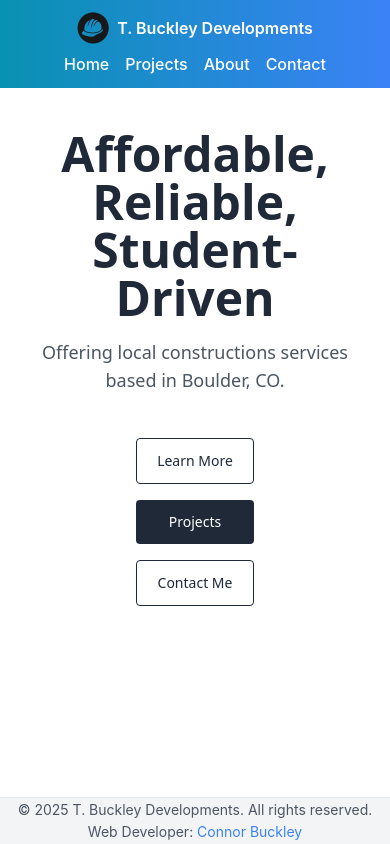
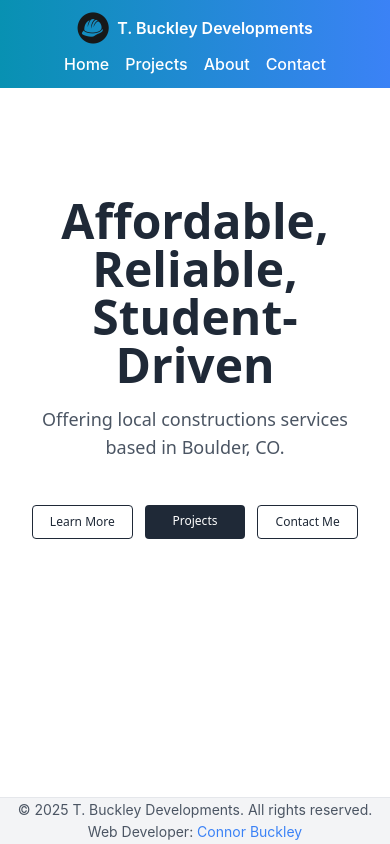
Before and after one commit to connorb0531/construction-website, a React (Create React App) app in the folder client/: page / in a window 390 px wide. Built offline with nearby package versions, Linux system fonts and the light colour scheme; no server answers.

Commit message:
Update Home: main buttons for smaller screen layout

```diff
--- a/client/src/pages/HomePage.js
+++ b/client/src/pages/HomePage.js
@@ -11,26 +11,27 @@ function HomePage() {
         <p className="text-lg sm:text-xl text-gray-600 max-w-2xl mb-6">
           Offering local constructions services based in Boulder, CO.
         </p>
-          <div className="flex flex-col sm:flex-row sm:space-x-4 space-y-4 sm:space-y-0 py-5">
+        <div className="grid grid-cols-3 gap-3 sm:flex sm:flex-row sm:space-x-4 sm:gap-0 py-5 w-full max-w-md">
           <Link
             to="/about"
-              className="border border-gray-800 text-gray-800 hover:bg-gray-100 px-5 py-3 rounded text-sm"
+            className="w-full border border-gray-800 text-gray-800 hover:bg-gray-100 px-2 py-2 sm:px-5 sm:py-3 rounded text-xs sm:text-sm text-center"
           >
             Learn More
           </Link>
           <Link
             to="/projects"
-              className="bg-gray-800 hover:bg-gray-900 text-white px-5 py-3 rounded text-sm"
+            className="w-full bg-gray-800 hover:bg-gray-900 text-white px-2 py-2 sm:px-5 sm:py-3 rounded text-xs sm:text-sm text-center"
           >
             Projects
           </Link>
           <Link
             to="/contact"
-              className="border border-gray-800 text-gray-800 hover:bg-gray-100 px-5 py-3 rounded text-sm"
+            className="w-full border border-gray-800 text-gray-800 hover:bg-gray-100 px-2 py-2 sm:px-5 sm:py-3 rounded text-xs sm:text-sm text-center"
           >
             Contact Me
           </Link>
         </div>
+
       </section>
     </div>
   );
```
Lines whose indentation alone changed are shown as unchanged.
